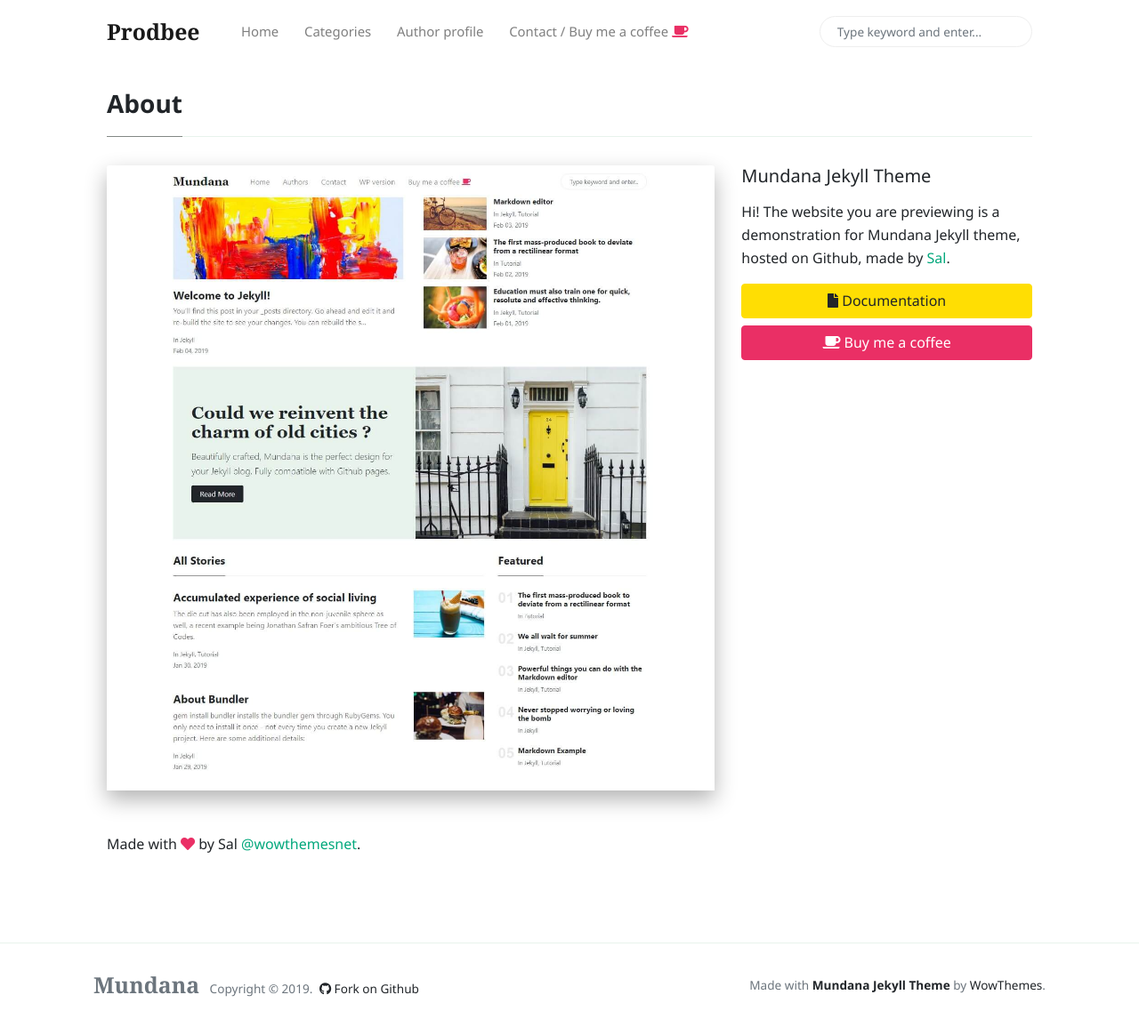
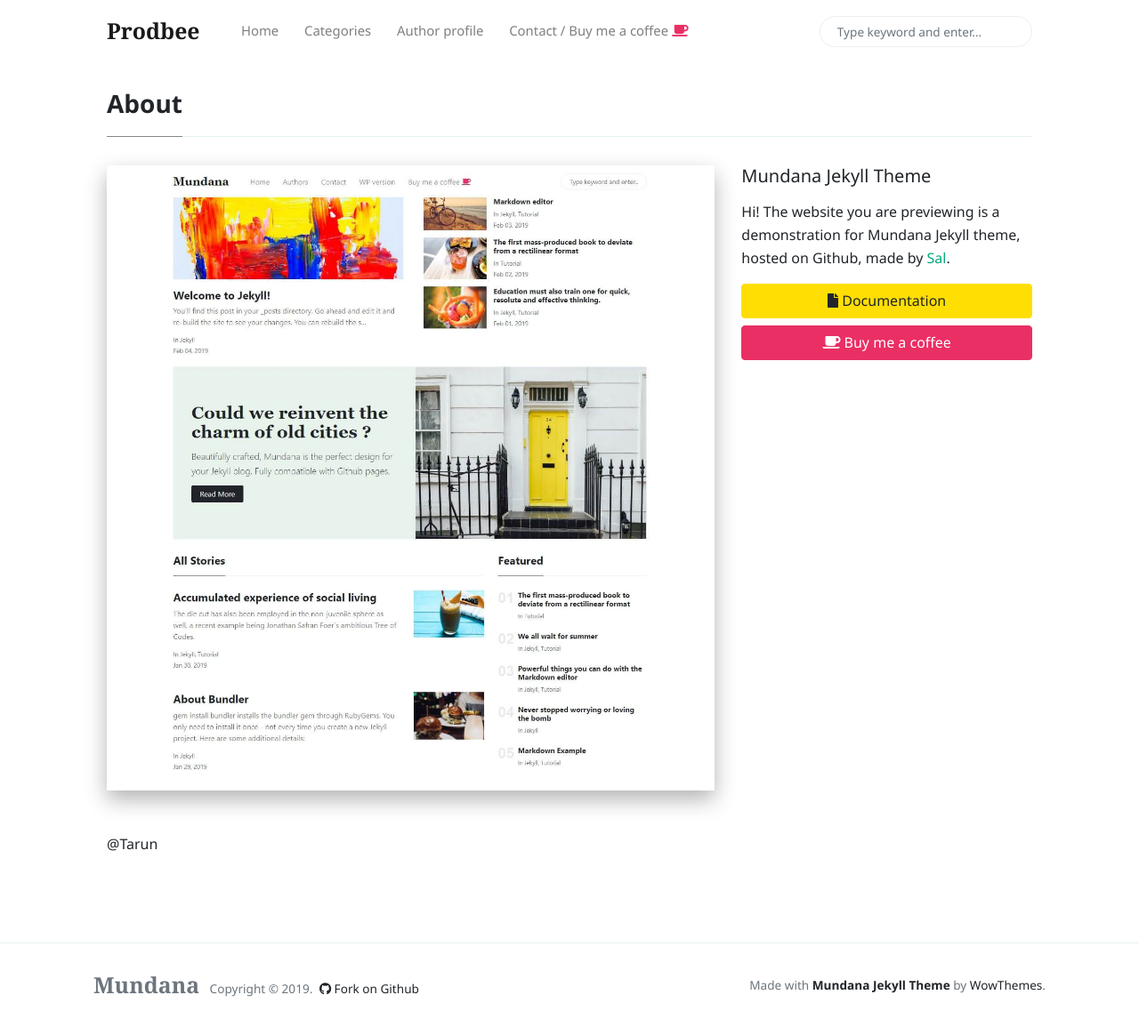
Before and after one commit to p13tarunkk/p13tarunkk.github.io, a Jekyll site: the page built from _pages/about.md, in a window 1280 px wide and 1155 px high. Shown: the whole window at 89% size. Built offline with Jekyll 4.4.1, drawn with Linux system fonts in a browser that asks for light colours; nearby versions of some CDN libraries; comment, search, counter and statistics services are not loaded.

Commit message:
about contact

```diff
--- a/_pages/about.md
+++ b/_pages/about.md
@@ -5,4 +5,4 @@
 image: "/assets/images/screenshot.jpg"
 comments: true
 ---
-Made with <i class="fa fa-heart text-danger"></i> by Sal [@wowthemesnet](https://www.wowthemes.net/category/free-themes-templates/).
+@Tarun
```
Also changed, not shown: _pages/contact.md (+1 -1 lines).
